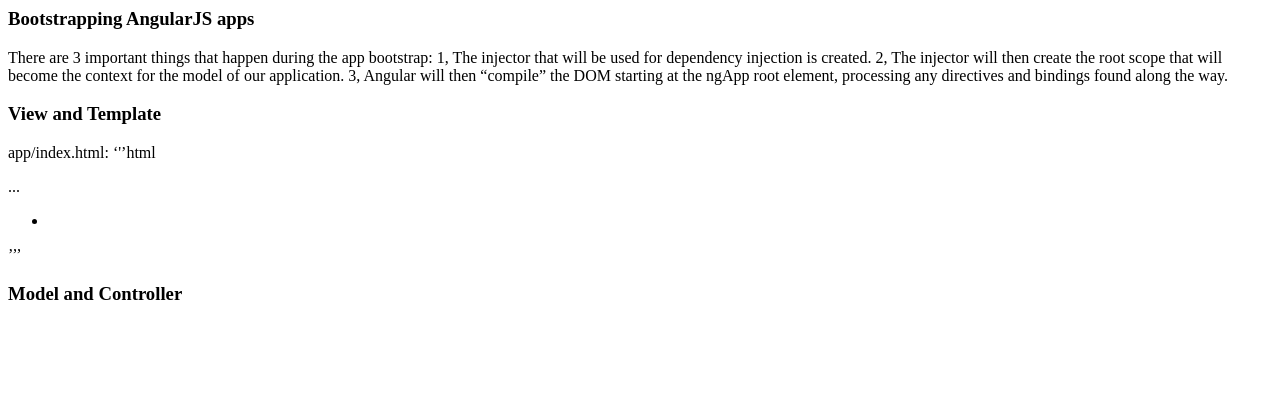
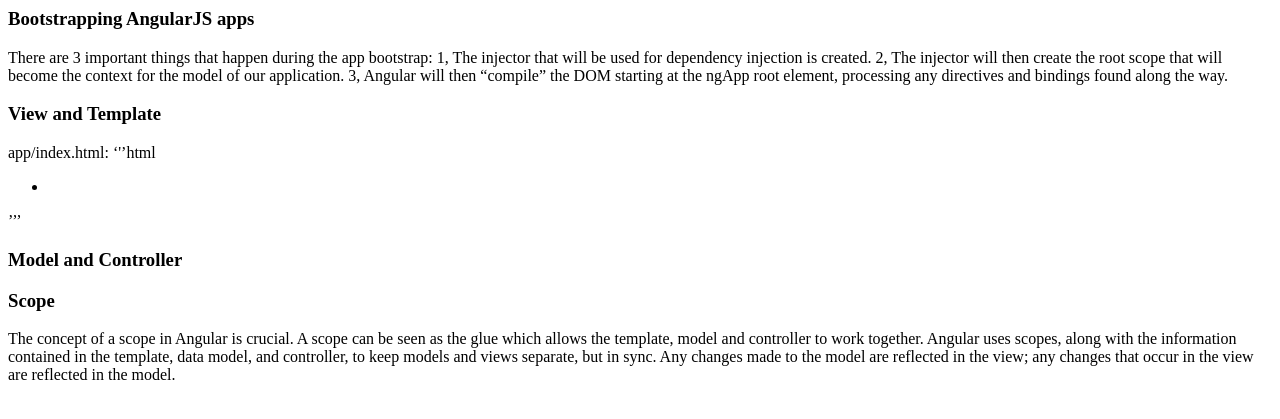
Before and after one commit to zjlgdx/zjlgdx.github.io, a Jekyll site: the page built from _posts/2015-9-11-angular-tutorial.md, in a window 1280 px wide. Shown: the top 419 px of the page. Built offline with Jekyll 4.4.1, drawn with Linux system fonts in a browser that asks for light colours; nearby versions of some CDN libraries; library files that are not in the unit come from our copies; Markdown is read by kramdown in place of the engine named in the settings.

Commit message:
Update 2015-9-11-angular-tutorial.md

```diff
--- a/_posts/2015-9-11-angular-tutorial.md
+++ b/_posts/2015-9-11-angular-tutorial.md
@@ -9,7 +9,7 @@
 '''html
 <html ng-app="phonecatApp">
 <head>
-  ...
+
   <script src="bower_components/angular/angular.js"></script>
   <script src="js/controllers.js"></script>
 </head>
@@ -27,3 +27,7 @@
 '''
 
 ### Model and Controller
+
+
+### Scope
+The concept of a scope in Angular is crucial. A scope can be seen as the glue which allows the template, model and controller to work together. Angular uses scopes, along with the information contained in the template, data model, and controller, to keep models and views separate, but in sync. Any changes made to the model are reflected in the view; any changes that occur in the view are reflected in the model.
```
